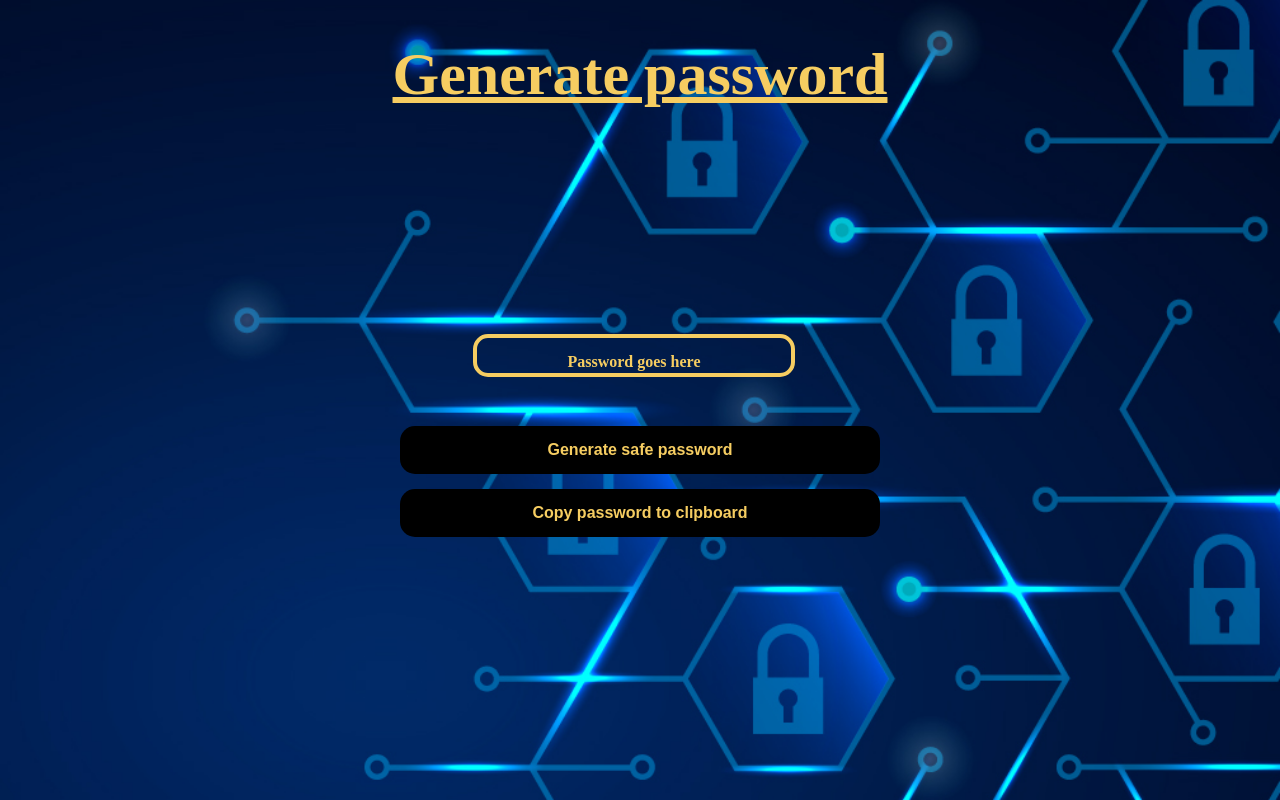
After one commit to Tiberiu-Cocei/ProiectTW, a PHP site: page /generate_password_page/generate_password.html in a window 1280 px wide. The commit adds this page. Run offline with PHP 8.4, Linux system fonts and the light colour scheme.

Commit message:
minor changes and alternate generate password page

```diff
--- a/Login.html
+++ b/Login.html
@@ -26,3 +26,6 @@
         <button onclick="location.href = 'forgotPassword.html';" id="reset" type="button" class="button middle innerButton">
             <b>Forgot password</b></button>
     </div>
+</div>
+</body>
+</html>
--- a/forgotPassword.html
+++ b/forgotPassword.html
@@ -16,8 +16,6 @@
         <button onclick="location.href = 'resetPassword.html';" id="finishCreation" type="button" style="margin-top:35px;"
                 class="button middle innerButton"><b>Send password reset e-mail</b></button>
     </div>
-    <ul id="output">
-    </ul>
 </div>
 
 </body>
--- /dev/null
+++ b/generate_password_page/generate_password.html
@@ -0,0 +1,23 @@
+<!DOCTYPE html>
+<html lang="en">
+<head>
+    <meta charset="UTF-8">
+    <title>Generate safe password</title>
+    <link rel="stylesheet" href="../loginStyles.css">
+</head>
+<body>
+<div class="outer middle inner">
+    <h1 class="text-center"><u><b>Generate password</b> </u></h1>
+    <div class="text-center">
+    </div>
+    <div class="text-center center">
+        <h2 style="text-align: center; margin-top:150px; margin-left:73px;" class="form-control dataField">
+           Password goes here</h2>
+        <button onclick="location.href = '#generatePassword';" id="generatePassword" type="button" style="margin-top:35px;"
+                class="button middle innerButton"><b>Generate safe password</b></button>
+        <button onclick="location.href = '#copyToClipboard';" id="copyToClipboard" type="button"
+                class="button middle innerButton"><b>Copy password to clipboard</b></button>
+    </div>
+</div>
+</body>
+</html>
--- a/loginStyles.css
+++ b/loginStyles.css
@@ -74,6 +74,11 @@
     font-size: 50px;
 }
 
+output {
+    text-align: center;
+    font-size: 50px;
+}
+
 .center {
     margin: auto;
     padding: 35px 10px 10px;
@@ -101,16 +106,35 @@
     margin-top: -10px;
 }
 
+::-webkit-scrollbar {
+    width: 12px;
+}
+
+::-webkit-scrollbar-track {
+    background: black;
+}
+
+::-webkit-scrollbar-thumb {
+    background: rgb(246, 205, 97, 0.8);
+}
+
+::-webkit-scrollbar-thumb:hover {
+    background: rgb(246, 205, 97);
+}
+
 @media screen and (max-width: 800px) {
     .dataField, .inner, .innerButton {
         width: 100%;
     }
+
     h1 {
         font-size: 12vw;
     }
+
     h2 {
         font-size: 5vw;
     }
+
     .button {
         width: 100%;
         background-color: black;
@@ -125,8 +149,14 @@
         margin-bottom: 2vw;
         margin-top: 1vw;
     }
+
     .dataField {
         width: 60vw;
         padding: 15px 32px;
     }
 }
+
+h3 {
+    text-align: center;
+    color: #f6cd61;
+}
--- a/main_page/main_page.css
+++ b/main_page/main_page.css
@@ -3,7 +3,7 @@ body {
     background-size: cover;
     font-family: arial;
     border-radius: 5px;
-    box-shadow: 1px 5px 50px -20px #b6b6b6;
+    box-shadow: 1px 5px 50px -20px rgb(246, 205, 97);
     padding-top: 30px;
     background: url("blue-security-fb.jpg") no-repeat center fixed;
     background-size: cover;
```
Also changed, not shown: main_page/export.html (renamed from export.html, +4 -4 lines). Lines whose indentation alone changed are shown as unchanged.
